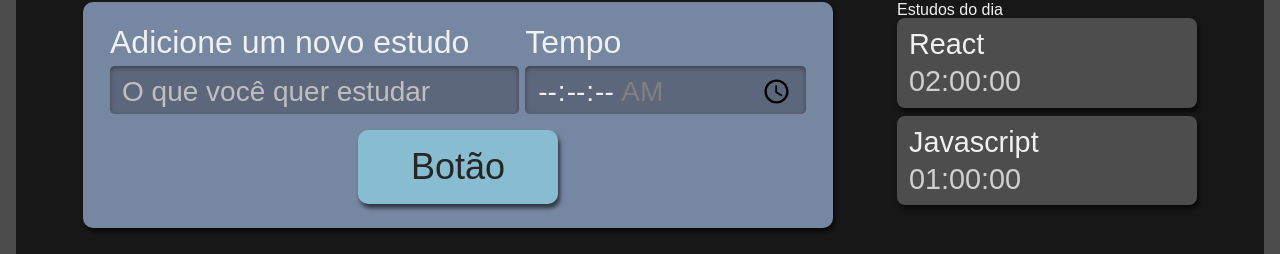
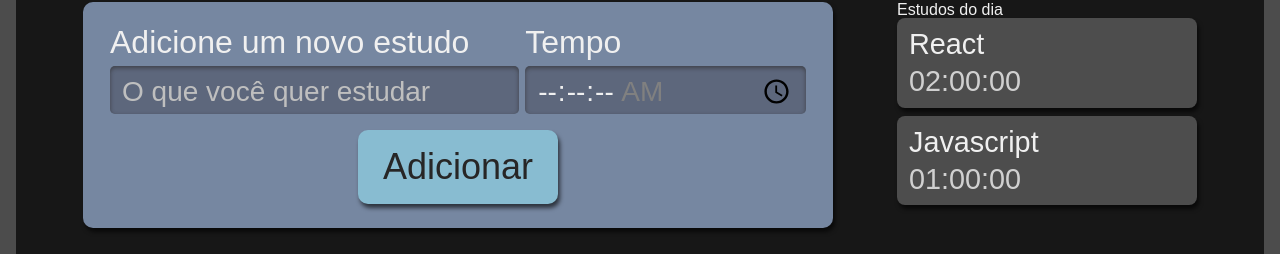
Before and after one commit to JnFerri/Alura-studies, a React (Create React App) app: page / in a window 1280 px wide. Shown: the part 273-527 px from the top of the page. Built offline with nearby package versions, Linux system fonts and the light colour scheme.

Commit message:
Alterando botao para receber props atraves do children

```diff
--- a/src/components/button/index.tsx
+++ b/src/components/button/index.tsx
@@ -1,11 +1,11 @@
 import React from "react";
 import style from  './Botao.module.scss';
 
-class Button extends React.Component {
+class Button extends React.Component <{children: string}> {
 render() {
     return(
         <button className={style.botao}>
-            Botão
+            {this.props.children}
         </button>
     )
 
--- a/src/components/form/index.tsx
+++ b/src/components/form/index.tsx
@@ -32,7 +32,11 @@
             />
             </div>
 
-            <Button/>
+            <Button>
+                Adicionar
+            </Button>
+
+
         </form>
         )
     }
```
